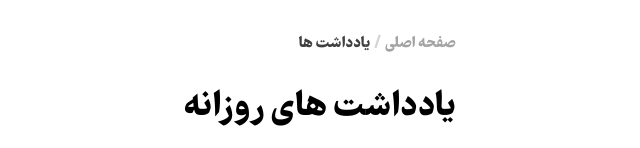
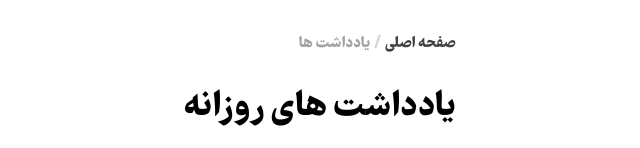
Before and after one commit to behzadam/blog, a Next.js app: page /blog in a window 1280 px wide. Shown: the top 148 px of the page, without its empty margins (500-1140 px from the left). Built offline with nearby package versions, Linux system fonts and the light colour scheme; a web font is replaced by a local one.

Commit message:
refactor: update the header

```diff
--- a/components/header.tsx
+++ b/components/header.tsx
@@ -14,7 +14,7 @@ const Header = () => {
         href="/blog"
         className="hover:underline text-neutral-700 hover:text-neutral-900 transition-colors delay-100 underline-offset-4"
       >
-        یادداشت ها
+        بازگشت به یادداشت ها
       </Link>
     </h2>
   );
--- a/components/intro.tsx
+++ b/components/intro.tsx
@@ -6,12 +6,12 @@ const Intro = () => {
       <h2 className="font-bold my-8 text-right max-w-2xl flex items-center">
         <Link
           href="/"
-          className="hover:underline text-neutral-400 hover:text-neutral-900 transition-colors delay-100 underline-offset-4"
+          className="hover:underline text-neutral-700 hover:text-neutral-900 transition-colors delay-100 underline-offset-4"
         >
           صفحه اصلی
         </Link>
         <span className="text-neutral-300 px-1">/</span>
-        <span className="text-neutral-700">یادداشت ها</span>
+        <span className="text-neutral-400">یادداشت ها</span>
       </h2>
       <h1 className="text-xl md:text-4xl font-bold">یادداشت های روزانه</h1>
     </section>
--- a/components/post-body.tsx
+++ b/components/post-body.tsx
@@ -6,7 +6,7 @@ type Props = {
 
 const PostBody = ({ content }: Props) => {
   return (
-    <div className="max-w-2xl mx-auto leading-relaxed md:leading-relaxed">
+    <div className="max-w-2xl mx-auto leading-relaxed md:leading-relaxed pb-20">
       <div
         className={markdownStyles["markdown"]}
         dangerouslySetInnerHTML={{ __html: content }}
```
